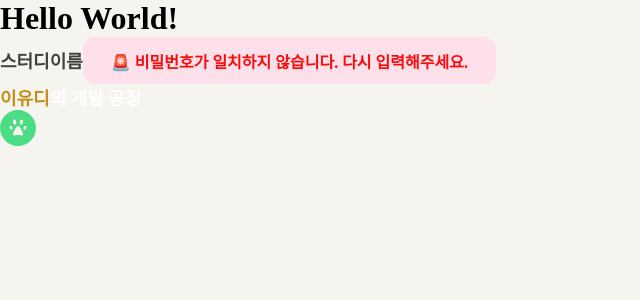
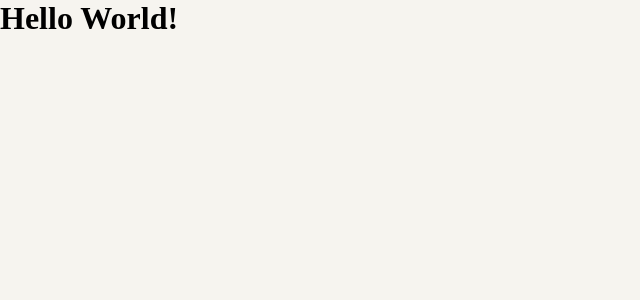
Before and after one commit to codeit-first-level-project-team3/LearnerCrossing-ProjectFrontend, a React (Vite) app: page / in a window 1280 px wide. Shown: the top 300 px of the page, without its empty margins (0-640 px from the left). Built offline with nearby package versions, Linux system fonts and the light colour scheme; a web font is replaced by a local one.

Commit message:
Home 페이지 리셋

```diff
--- a/src/pages/Home.jsx
+++ b/src/pages/Home.jsx
@@ -7,15 +7,6 @@ function Home() {
   return (
     <>
       <h1>Hello World!</h1>
-      <Label labelId="id" labelName="스터디이름" />
-      <Toast text="비밀번호가 일치하지 않습니다. 다시 입력해주세요." type="warning"/>
-      <Title
-        nickName="이유디"
-        title="개발 공장"
-        isColorBlack={false}
-        highlightColor="yellow"
-      />
-      <Sticker color="green" num={5}/>
     </>
   );
 }
```
